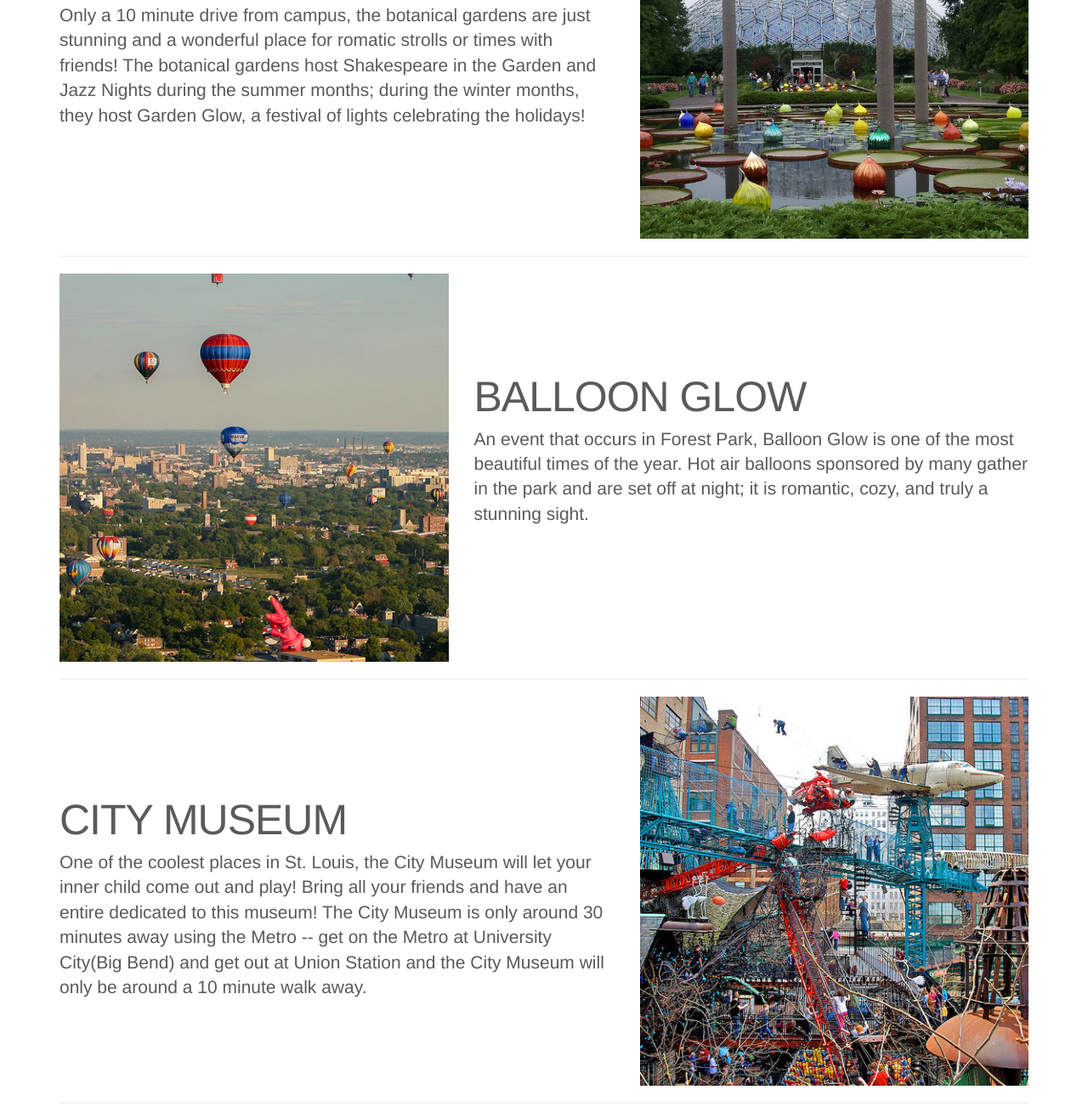
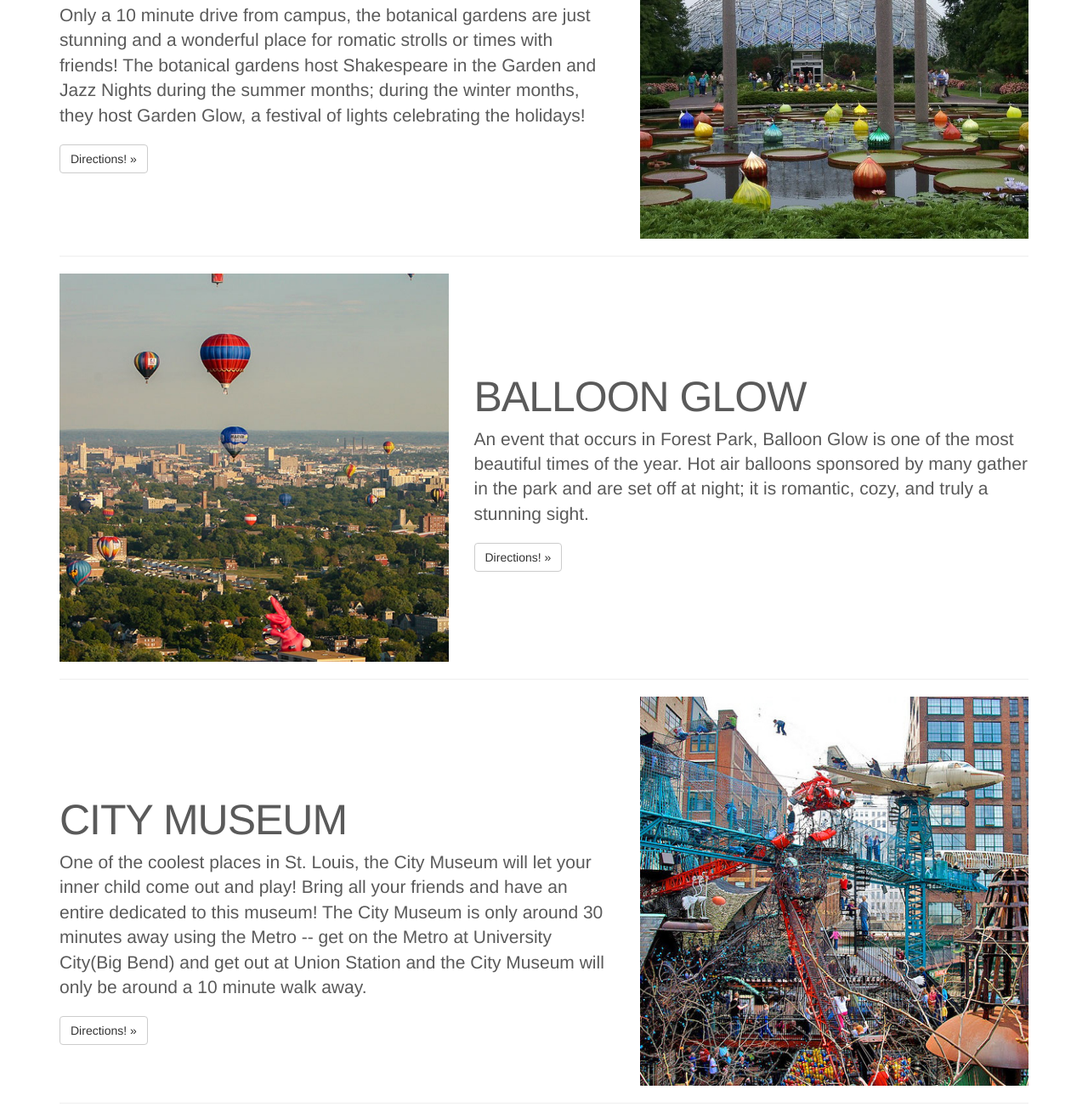
Before and after one commit to jinh13/final, a plain HTML site: page explore.html in a window 1280 px wide. Shown: the part 737-2053 px from the top of the page at 85% size. Drawn offline with nearby package versions, Linux system fonts and the light colour scheme.

Commit message:
added maps to explore.html

```diff
--- a/explore.html
+++ b/explore.html
@@ -79,6 +79,7 @@
         <div class="col-md-7">
           <h2 class="featurette-heading">BOTANICAL GARDENS</h2>
           <p class="lead">Only a 10 minute drive from campus, the botanical gardens are just stunning and a wonderful place for romatic strolls or times with friends! The botanical gardens host Shakespeare in the Garden and Jazz Nights during the summer months; during the winter months, they host Garden Glow, a festival of lights celebrating the holidays!</p>
+          <p><a class="btn btn-default" href="https://www.google.com/maps/dir/''/botanical+garden/@38.6127463,-90.3294198,12z/data=!3m1!4b1!4m8!4m7!1m0!1m5!1m1!1s0x87d8b4ffa9d2cd81:0x60b0c580fcde5080!2m2!1d-90.2593798!2d38.6127672" role="button">Directions! &raquo;</a></p>
         </div>
         <div class="col-md-5">
           <img class="featurette-image img-responsive center-block" data-src="botgarden.jpg" alt="500x500" src="botgarden.jpg" data-holder-rendered="true">
@@ -91,6 +92,7 @@
         <div class="col-md-7 col-md-push-5">
           <h2 class="featurette-heading">BALLOON GLOW</h2>
           <p class="lead">An event that occurs in Forest Park, Balloon Glow is one of the most beautiful times of the year. Hot air balloons sponsored by many gather in the park and are set off at night; it is romantic, cozy, and truly a stunning sight.</p>
+          <p><a class="btn btn-default" href="https://www.google.com/maps/dir/''/Forest+Park+Ave,+St+Louis,+MO/@38.6357458,-90.2688883,15z/data=!4m8!4m7!1m0!1m5!1m1!1s0x87d8b4c3e41f38a7:0xda3d91efd4e4a9dd!2m2!1d-90.2479241!2d38.6358802" role="button">Directions! &raquo;</a></p>
         </div>
         <div class="col-md-5 col-md-pull-7">
           <img class="featurette-image img-responsive center-block" data-src="ballonglow.jpg" alt="Generic placeholder image" src="ballonglow.jpg" data-holder-rendered="true">
@@ -103,6 +105,7 @@
         <div class="col-md-7">
           <h2 class="featurette-heading">CITY MUSEUM</h2>
           <p class="lead">One of the coolest places in St. Louis, the City Museum will let your inner child come out and play! Bring all your friends and have an entire dedicated to this museum! The City Museum is only around 30 minutes away using the Metro -- get on the Metro at University City(Big Bend) and get out at Union Station and the City Museum will only be around a 10 minute walk away.</p>
+          <p><a class="btn btn-default" href="https://www.google.com/maps/dir/''/City+Museum,+North+16th+Street,+St.+Louis,+MO/@38.6335357,-90.2707016,12z/data=!3m1!4b1!4m8!4m7!1m0!1m5!1m1!1s0x87d8b33dc2801e55:0xc97c4420308aca04!2m2!1d-90.2004897!2d38.6335567" role="button">Directions! &raquo;</a></p>
         </div>
         <div class="col-md-5">
           <img class="featurette-image img-responsive center-block" data-src="citymuseum.jpg" alt="img" src="citymuseum.jpg" data-holder-rendered="true">
@@ -115,7 +118,9 @@
         <div class="col-md-7 col-md-push-5">
           <h2 class="featurette-heading">ST. LOUIS ZOO</h2>
           <p class="lead">Located so conveniently in Forest Park, the St. Louis Zoo is a great attraction for those sunny days. And for those winter days, watch penguins in their world famous exhibit with your friends!</p>
+          <p><a class="btn btn-default" href="https://www.google.com/maps/dir/''/St.+louis+Zoo,+Government+Drive,+St.+Louis,+MO/@38.6349858,-90.3609284,12z/data=!3m1!4b1!4m8!4m7!1m0!1m5!1m1!1s0x87d8b55ccfecb1ad:0xdbe93f70a13b970!2m2!1d-90.2907165!2d38.6350068" role="button">Directions! &raquo;</a></p>
         </div>
+
   <div class="col-md-5 col-md-pull-7">
           <img class="featurette-image img-responsive center-block" data-src="zoo.jpg" alt="img" src="zoo.jpg" data-holder-rendered="true">
         </div>
```
